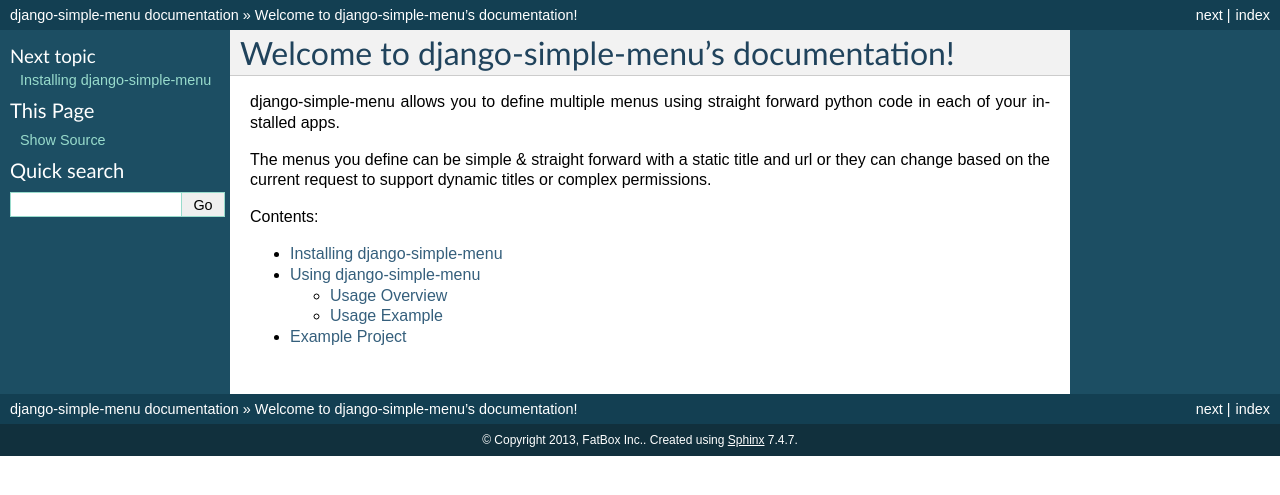
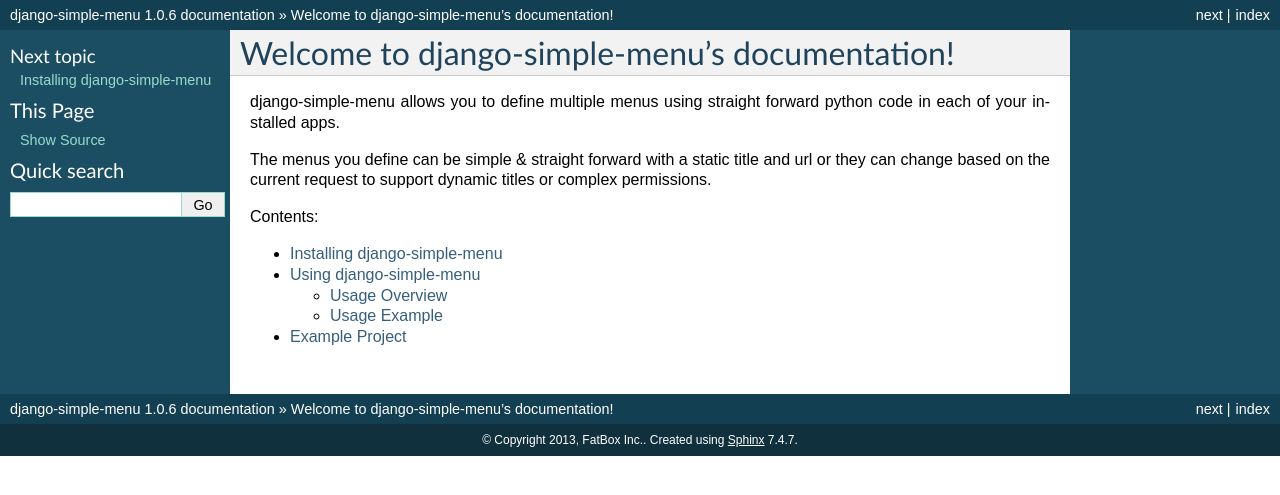
Before and after one commit to jazzband/django-simple-menu, a Sphinx documentation site: the page built from docs/index.rst, in a window 1280 px wide. Shown: the top 495 px of the page. Built offline with Sphinx 7.4.7, drawn with Linux system fonts in a browser that asks for light colours.

Commit message:
Statically set version for docs

```diff
--- a/docs/conf.py
+++ b/docs/conf.py
@@ -49,9 +49,8 @@
 #
 # The short X.Y version.
 
-from ..menu import VERSION_STRING, VERSION_STRING_SHORT
-version = VERSION_STRING_SHORT
-release = VERSION_STRING
+version = "1.0"
+release = "1.0.6"
 
 # The language for content autogenerated by Sphinx. Refer to documentation
 # for a list of supported languages.
```
